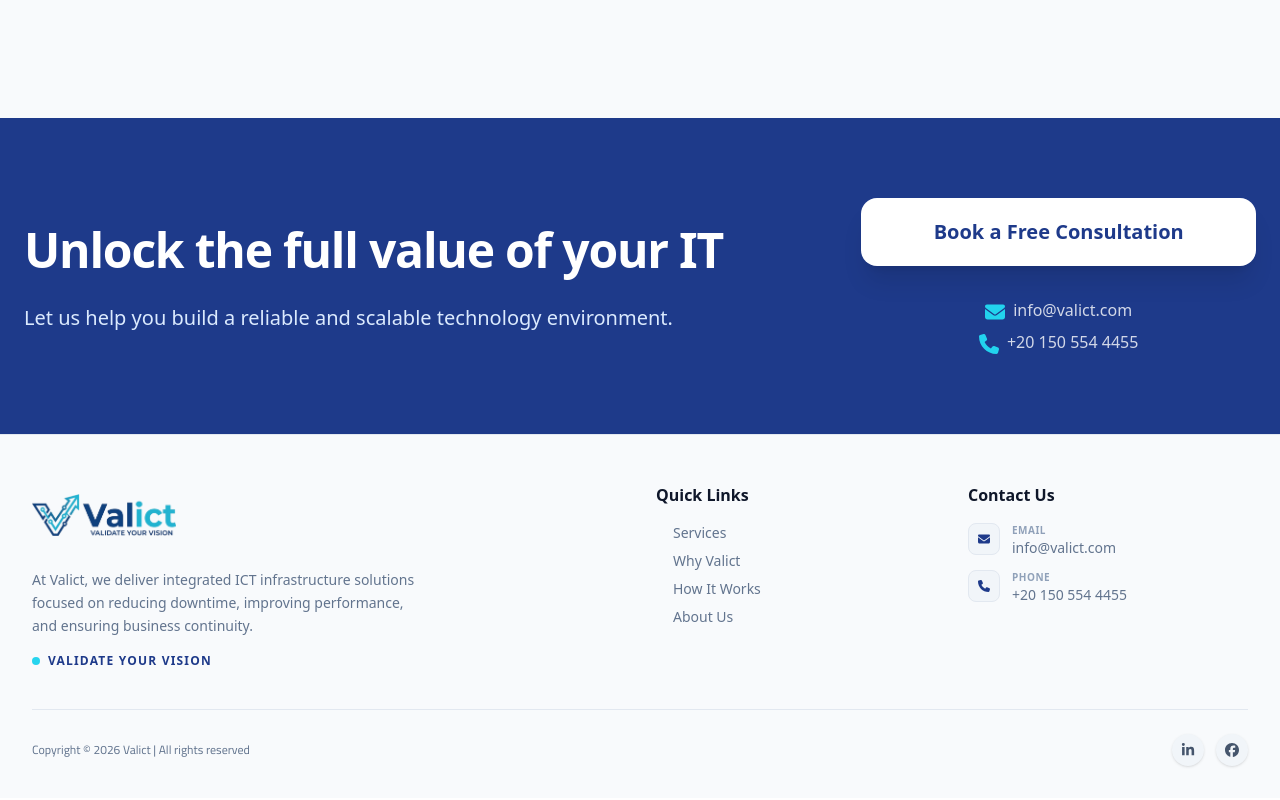
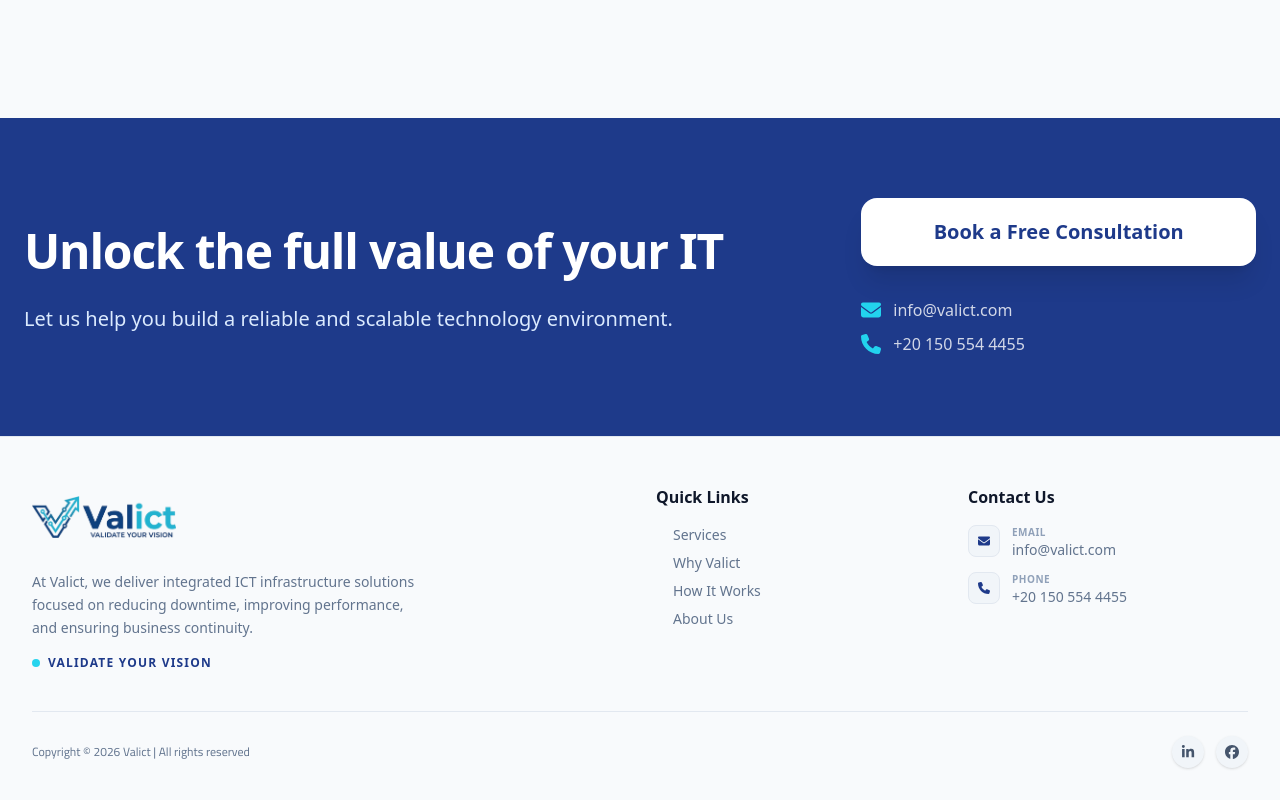
Before and after one commit to Tarek-Ali0/Valict, a Next.js app: page /en in a window 1280 px wide. Shown: the part 3920-4720 px from the top of the page. Built offline with nearby package versions, Linux system fonts and the light colour scheme.

Commit message:
Refactor Contact component layout and styling

```diff
--- a/src/components/Contact.tsx
+++ b/src/components/Contact.tsx
@@ -9,9 +9,7 @@
   return (
     <section id="contact" className="transition-colors duration-300">
       <div className="w-full bg-valict-navy shadow-2xl">
-        <div className="max-w-7xl mx-auto relative px-6  py-20 overflow-hidden ">
-
-
+        <div className="max-w-7xl mx-auto relative px-6 py-20 overflow-hidden">
           <div className="relative z-10 flex flex-col lg:flex-row items-center justify-between gap-12 text-start">
             <div className="lg:w-2/3">
               <h2 className="text-3xl text-start md:text-5xl font-black text-white mb-6 leading-tight tracking-tight">
@@ -28,20 +26,20 @@
               >
                 {dict.cta.button}
               </a>
-              <div className="mt-4 text-center">
+              <div className="mt-4 flex flex-col items-center lg:items-start gap-2.5">
                 <a
                   href={`mailto:${dict.contact.email}`}
-                  className="block text-white/80 hover:text-white mb-2 font-medium transition-colors"
+                  className="flex items-center gap-3 text-white/80 hover:text-white font-medium transition-colors group"
                 >
-                  <FaEnvelope className="inline-block w-5 h-5 mr-2 text-valict-cyan rtl:ml-2 rtl:mr-0" />
-                  {dict.contact.email}
+                  <FaEnvelope className="w-5 h-5 text-valict-cyan shrink-0" />
+                  <span>{dict.contact.email}</span>
                 </a>
                 <a
                   href={`tel:${dict.contact.phone}`}
-                  className="block text-white/80 hover:text-white font-medium transition-colors"
+                  className="flex items-center gap-3 text-white/80 hover:text-white font-medium transition-colors group"
                 >
-                  <FaPhone className="inline-block w-5 h-5 mr-2 text-valict-cyan rtl:ml-2 rtl:mr-0" />
-                 <span dir="ltr">{dict.contact.phone}</span>
+                  <FaPhone className="w-5 h-5 text-valict-cyan shrink-0" />
+                  <span dir="ltr">{dict.contact.phone}</span>
                 </a>
               </div>
             </div>
```
